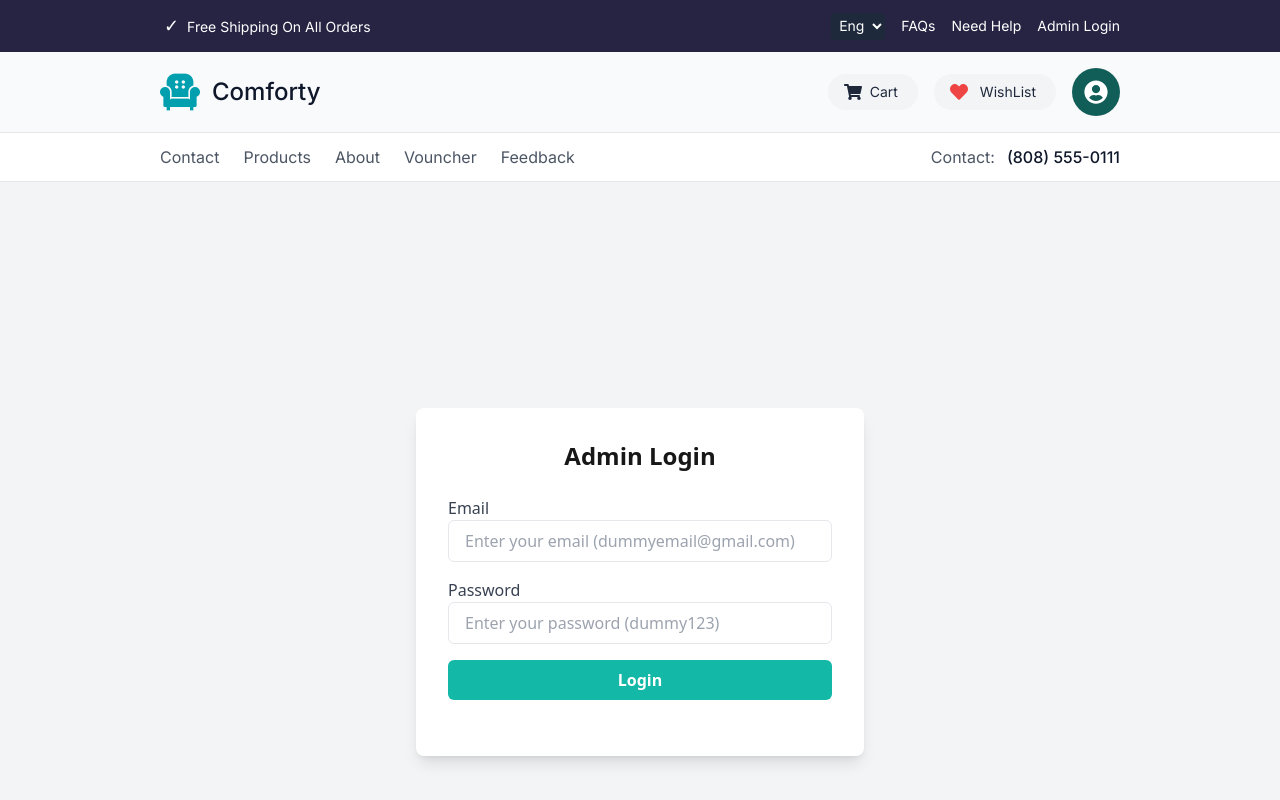
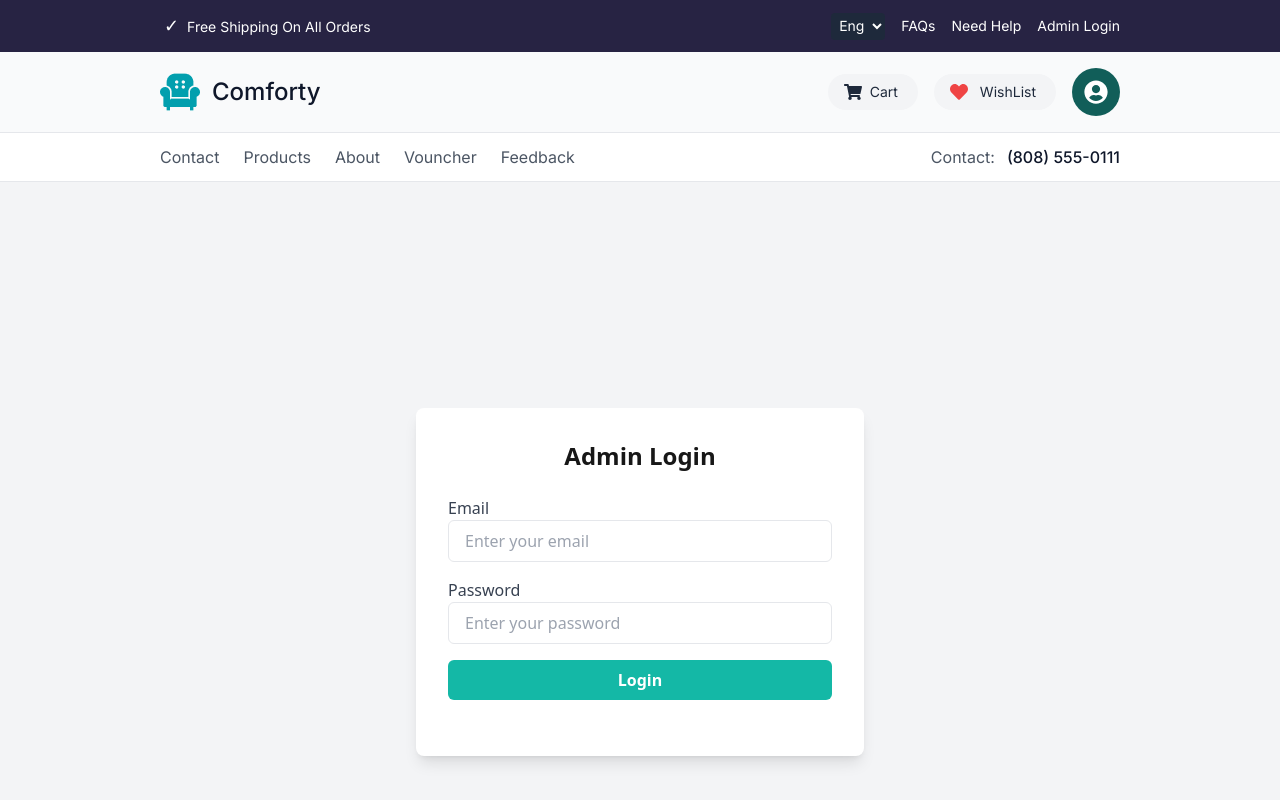
Before and after one commit to ShaikhYousuf39/Hackathon-3, a Next.js app: page /admin/login in a window 1280 px wide. Shown: the top 800 px of the page. Built offline with nearby package versions, Linux system fonts and the light colour scheme.

Commit message:
Update page.tsx

```diff
--- a/src/app/admin/login/page.tsx
+++ b/src/app/admin/login/page.tsx
@@ -42,7 +42,7 @@ const AdminLogin = () => {
               value={email}
               onChange={(e) => setEmail(e.target.value)}
               className="w-full px-4 py-2 border rounded-md focus:outline-none focus:ring-2 focus:ring-teal-500"
-              placeholder="Enter your email (dummyemail@gmail.com)"
+              placeholder="Enter your email"
               required
             />
           </div>
@@ -55,7 +55,7 @@ const AdminLogin = () => {
               value={password}
               onChange={(e) => setPassword(e.target.value)}
               className="w-full px-4 py-2 border rounded-md focus:outline-none focus:ring-2 focus:ring-teal-500"
-              placeholder="Enter your password (dummy123)"
+              placeholder="Enter your password"
               required
             />
           </div>
```
